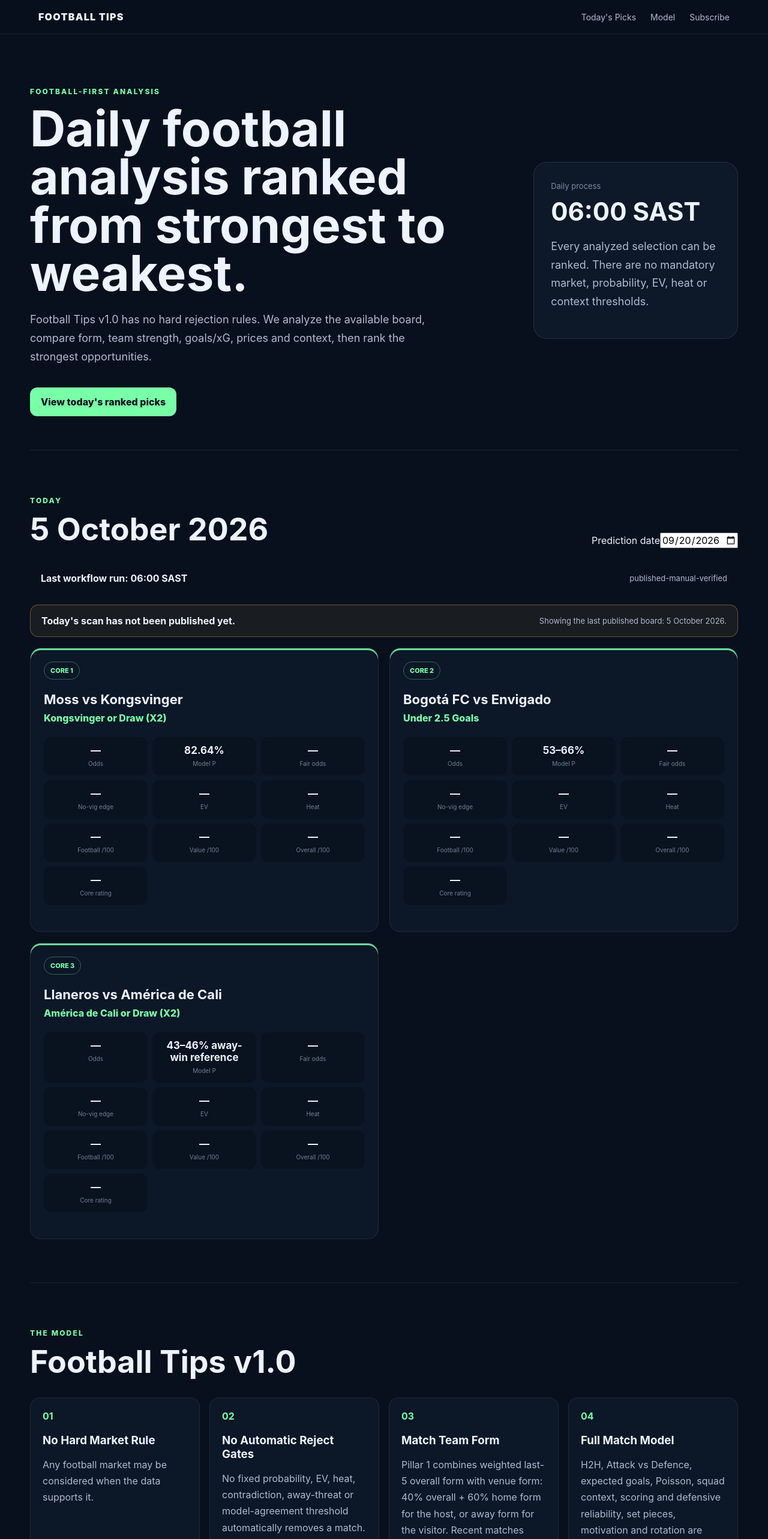
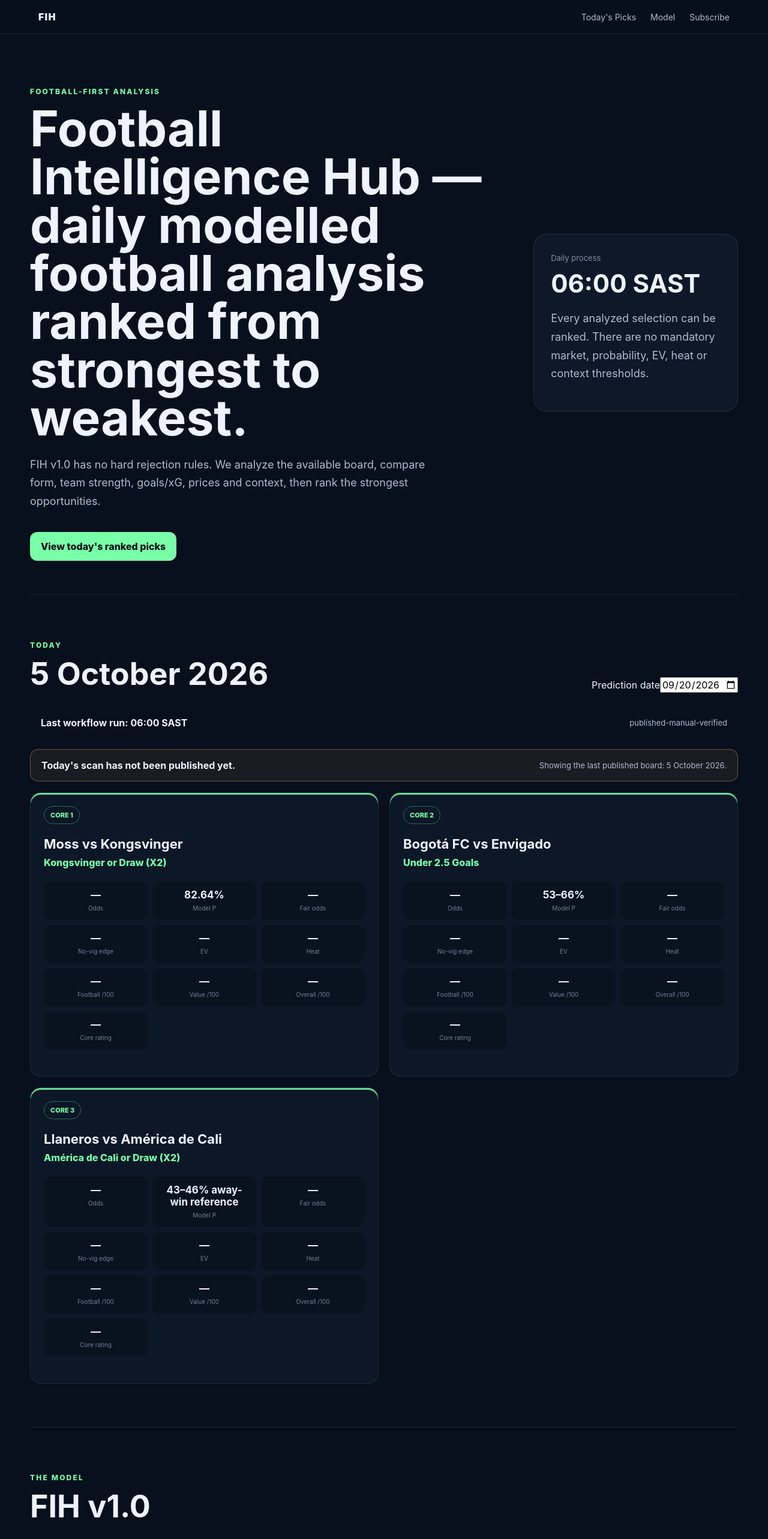
Before and after one commit to BaloyiTK/football-tips, a Next.js app: page / in a window 1280 px wide. Shown: the top 2566 px of the page at 60% size. Built offline with nearby package versions, Linux system fonts and the light colour scheme.

Commit message:
Rebrand site as FIH Football Intelligence Hub

```diff
--- a/app/page.jsx
+++ b/app/page.jsx
@@ -133,7 +133,7 @@ export default function HomePage() {
   return (
     <div className="site-shell">
       <header className="topbar">
-        <a href="#top" className="brand">FOOTBALL TIPS</a>
+        <a href="#top" className="brand">FIH</a>
         <nav>
           <a href="#picks">Today's Picks</a>
           <a href="#method">Model</a>
@@ -145,9 +145,9 @@ export default function HomePage() {
         <section className="hero">
           <div>
             <span className="eyebrow">FOOTBALL-FIRST ANALYSIS</span>
-            <h1>Daily football analysis ranked from strongest to weakest.</h1>
+            <h1>Football Intelligence Hub — daily modelled football analysis ranked from strongest to weakest.</h1>
             <p>
-              Football Tips v1.0 has no hard rejection rules. We analyze the available board, compare form, team strength, goals/xG, prices and context, then rank the strongest opportunities.
+              FIH v1.0 has no hard rejection rules. We analyze the available board, compare form, team strength, goals/xG, prices and context, then rank the strongest opportunities.
             </p>
             <a className="cta" href="#picks">View today's ranked picks</a>
           </div>
@@ -295,7 +295,7 @@ export default function HomePage() {
 
         <section id="method" className="section model-section">
           <span className="eyebrow">THE MODEL</span>
-          <h2>Football Tips v1.0</h2>
+          <h2>FIH v1.0</h2>
           <div className="model-grid">
             <div><strong>01</strong><h3>No Hard Market Rule</h3><p>Any football market may be considered when the data supports it.</p></div>
             <div><strong>02</strong><h3>No Automatic Reject Gates</h3><p>No fixed probability, EV, heat, contradiction, away-threat or model-agreement threshold automatically removes a match.</p></div>
@@ -366,7 +366,7 @@ export default function HomePage() {
       </main>
 
       <footer>
-        <span>Football Tips</span>
+        <span>FIH · Football Intelligence Hub</span>
         <p>Probabilities are estimates, not guarantees. Bet responsibly.</p>
       </footer>
     </div>
```
